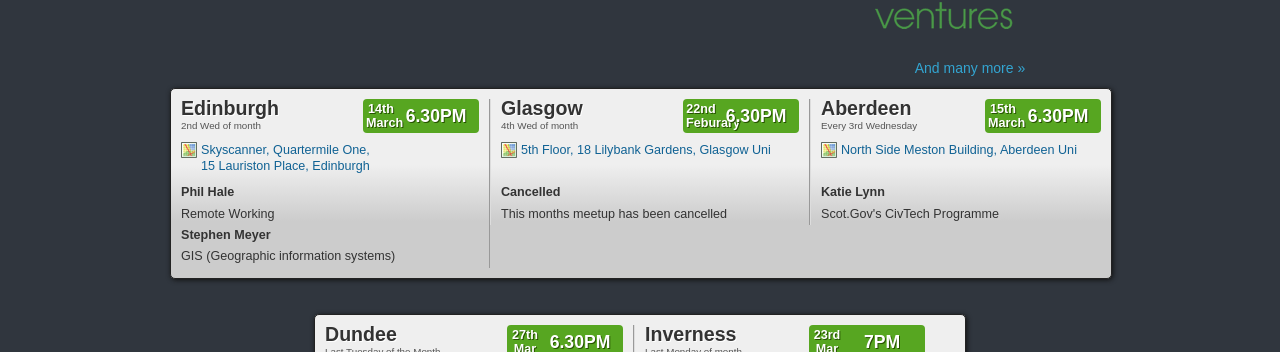
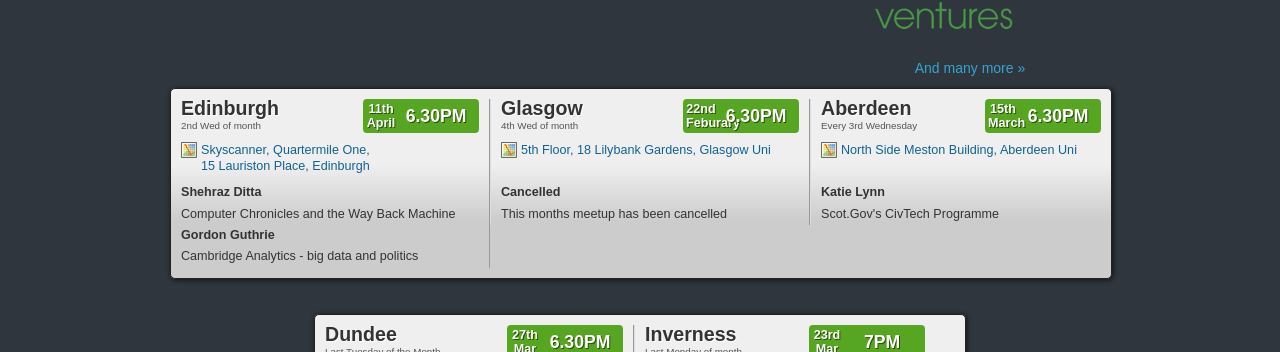
Before and after one commit to techmeetup/techmeetup.co.uk, a Jekyll site: the page built from index.html, in a window 1280 px wide. Shown: the part 311-663 px from the top of the page. Built offline with Jekyll 4.4.1, drawn with Linux system fonts in a browser that asks for light colours.

Commit message:
Update speakers for Edinburgh 11th of April 2018

```diff
--- a/_data/index.json
+++ b/_data/index.json
@@ -2,16 +2,16 @@
   "edinburgh": {
     "speakers": [
       {
-        "name": "Phil Hale",
-        "talk": "Remote Working"
+        "name": "Shehraz Ditta",
+        "talk": "Computer Chronicles and the Way Back Machine"
       },
       {
-        "name": "Stephen Meyer",
-        "talk": "GIS (Geographic information systems)"
+        "name": "Gordon Guthrie",
+        "talk": "Cambridge Analytics - big data and politics"
       }
     ],
-    "day": "14th",
-    "month": "March"
+    "day": "11th",
+    "month": "April"
   },
   "glasgow": {
     "speakers": [
```
